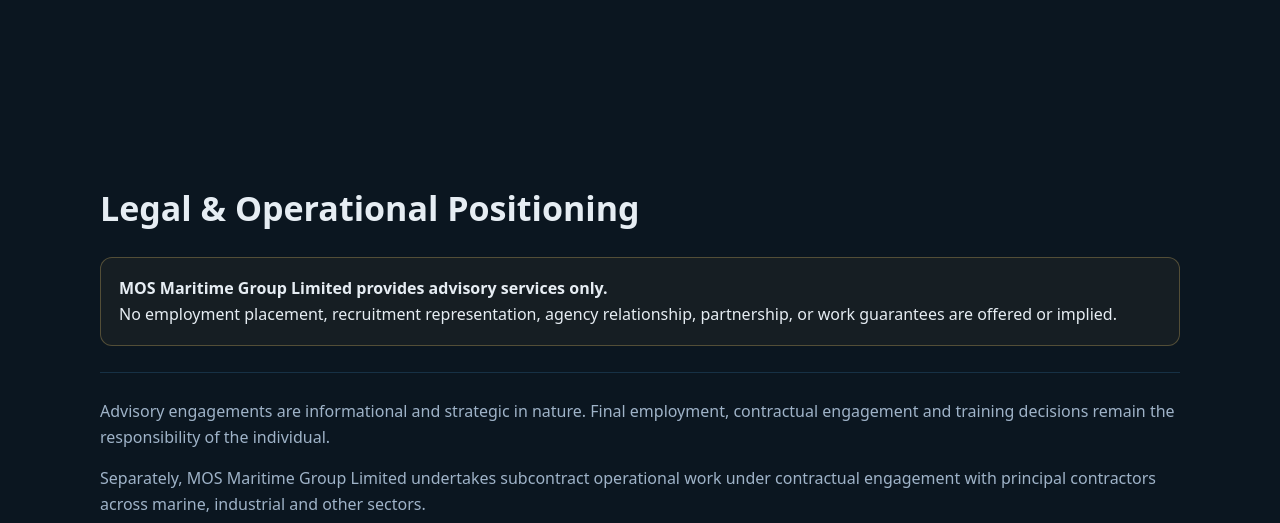
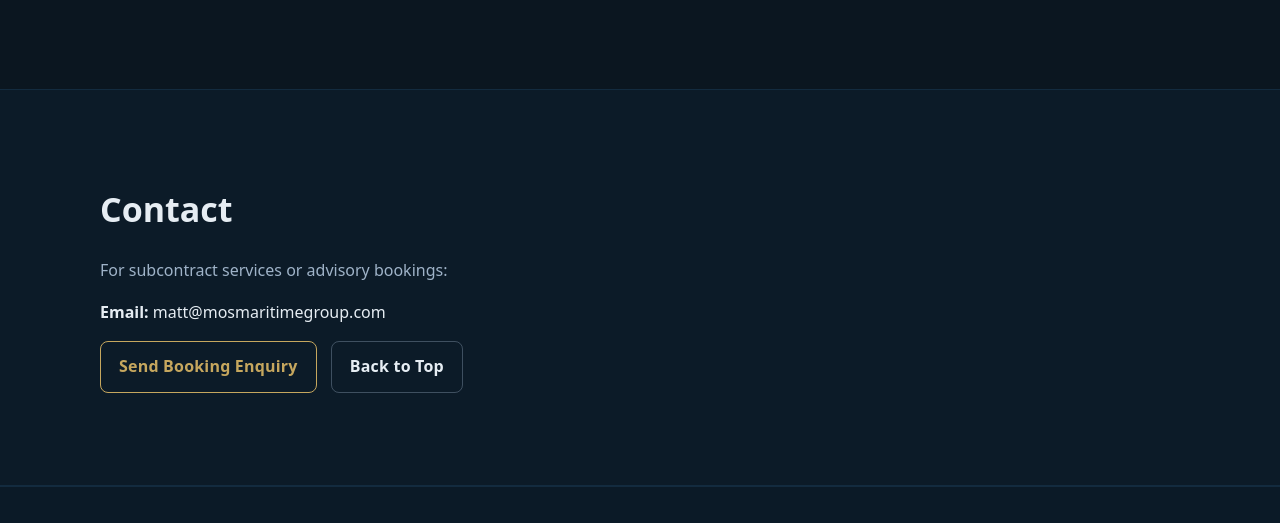
Before and after one commit to Comdiver3178/Industry-Pathway, a plain HTML site: page index.html in a window 1280 px wide. Shown: the part 3158-3681 px from the top of the page. Drawn offline with Linux system fonts and the light colour scheme.

Commit message:
Remove legal section and refactor scroll handling
Removed legal section and updated scroll event handling.

```diff
--- a/index.html
+++ b/index.html
@@ -398,27 +398,6 @@
   </div>
 </section>
 
-<!-- LEGAL -->
-<section class="section" id="legal">
-  <div class="container">
-    <h2>Legal &amp; Operational Positioning</h2>
-
-    <div class="notice">
-      <strong>MOS Maritime Group Limited provides advisory services only.</strong><br>
-      No employment placement, recruitment representation, agency relationship, partnership, or work guarantees are offered or implied.
-    </div>
-
-    <div class="hr"></div>
-
-    <p class="muted">
-      Advisory engagements are informational and strategic in nature. Final employment, contractual engagement and training decisions remain the responsibility of the individual.
-    </p>
-    <p class="muted">
-      Separately, MOS Maritime Group Limited undertakes subcontract operational work under contractual engagement with principal contractors across marine, industrial and other sectors.
-    </p>
-  </div>
-</section>
-
 <!-- CONTACT SECTION (for navigation) -->
 <section class="section alt contact" id="contact">
   <div class="container">
@@ -462,22 +441,21 @@
 </footer>
 
 <script>
-  let lastScrollY = window.scrollY;
-  const nav = document.getElementById('topNav');
+  let lastScrollTop = 0;
+  const topNav = document.getElementById('topNav');
 
-  window.addEventListener('scroll', function(){
-    const currentScrollY = window.scrollY;
+  window.addEventListener('scroll', function () {
+    const scrollTop = window.pageYOffset || document.documentElement.scrollTop;
 
-    if (currentScrollY > 120 && currentScrollY > lastScrollY) {
-      nav.classList.add('hide');
+    if (scrollTop > lastScrollTop && scrollTop > 80) {
+      topNav.classList.add('hide');
     } else {
-      nav.classList.remove('hide');
+      topNav.classList.remove('hide');
     }
 
-    lastScrollY = currentScrollY;
-  });
+    lastScrollTop = scrollTop <= 0 ? 0 : scrollTop;
+  }, { passive:true });
 </script>
 
 </body>
 </html>
-:::
```
